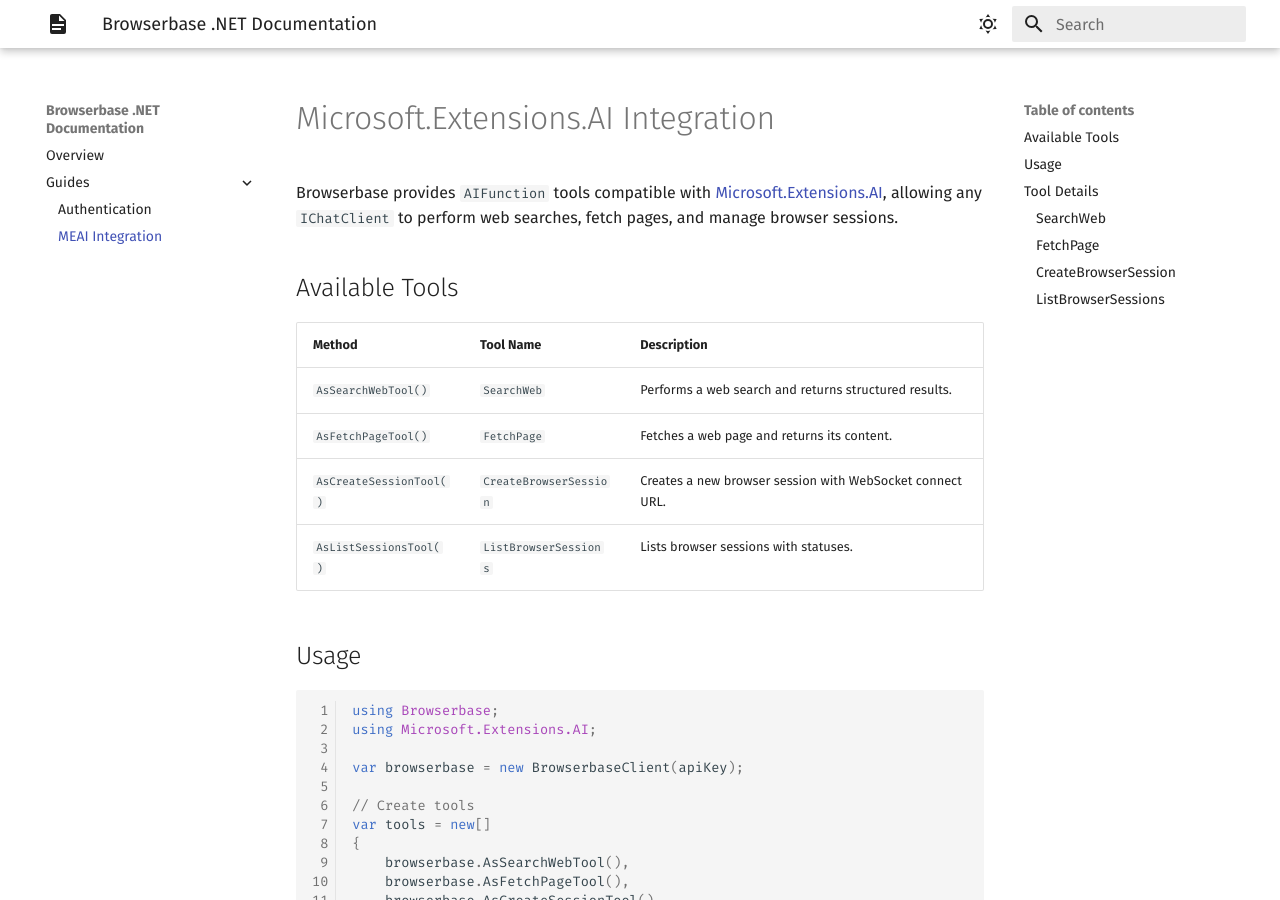
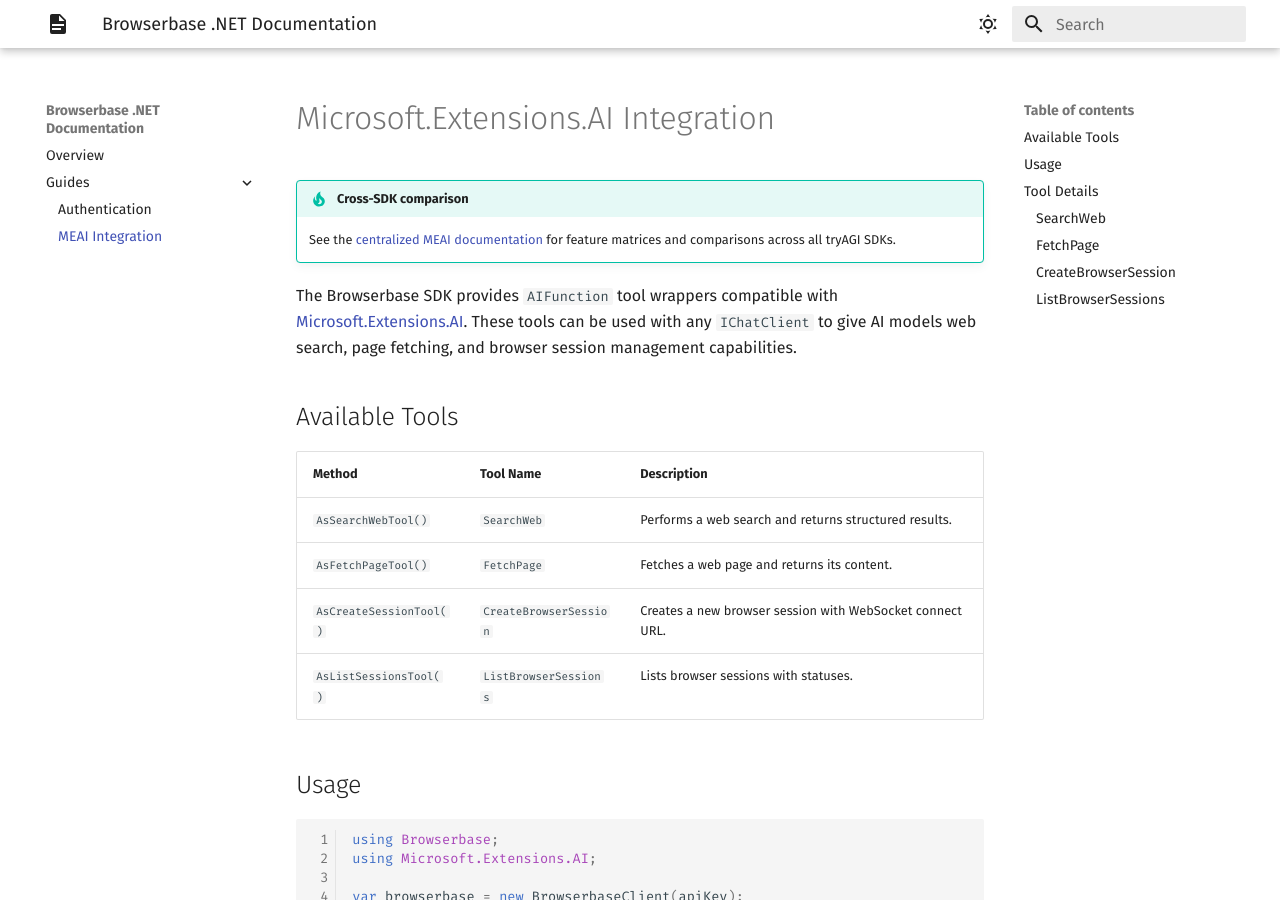
Before and after one commit to tryAGI/Browserbase, an MkDocs documentation site: the page built from docs/guides/meai.md, in a window 1280 px wide and 900 px high. Built offline with MkDocs 1.6.1 and Material for MkDocs 9.7.7, drawn with Linux system fonts in a browser that asks for light colours; the version menu is left out.

Commit message:
Standardize MEAI guide intro text
Co-Authored-By: Claude Opus 4.6 <noreply@anthropic.com>

```diff
--- a/docs/guides/meai.md
+++ b/docs/guides/meai.md
@@ -1,8 +1,9 @@
 # Microsoft.Extensions.AI Integration
 
-Browserbase provides `AIFunction` tools compatible with
-[Microsoft.Extensions.AI](https://www.nuget.org/packages/Microsoft.Extensions.AI),
-allowing any `IChatClient` to perform web searches, fetch pages, and manage browser sessions.
+!!! tip "Cross-SDK comparison"
+    See the [centralized MEAI documentation](https://tryagi.github.io/docs/meai/) for feature matrices and comparisons across all tryAGI SDKs.
+
+The Browserbase SDK provides `AIFunction` tool wrappers compatible with [Microsoft.Extensions.AI](https://learn.microsoft.com/en-us/dotnet/ai/microsoft-extensions-ai). These tools can be used with any `IChatClient` to give AI models web search, page fetching, and browser session management capabilities.
 
 ## Available Tools
 
```
